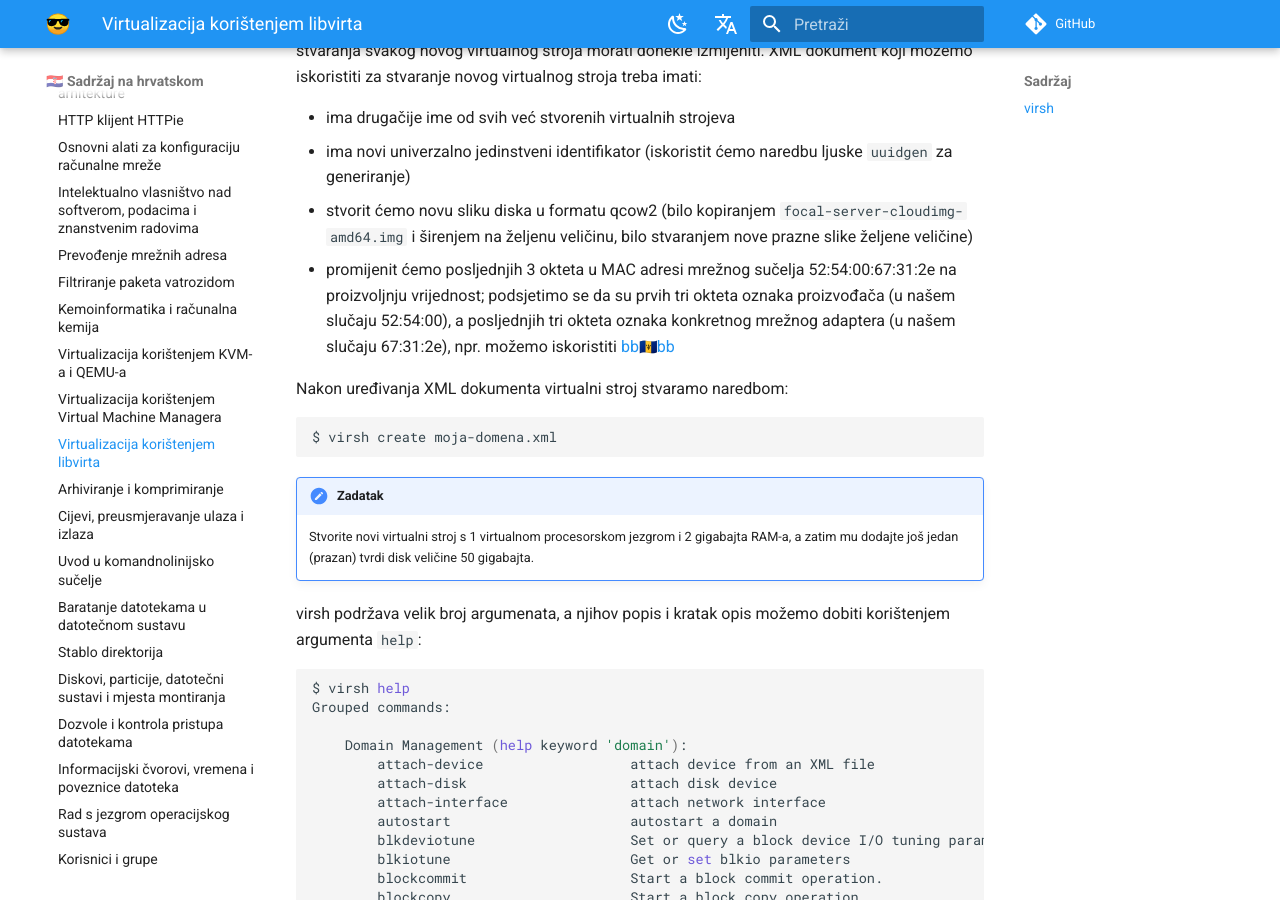
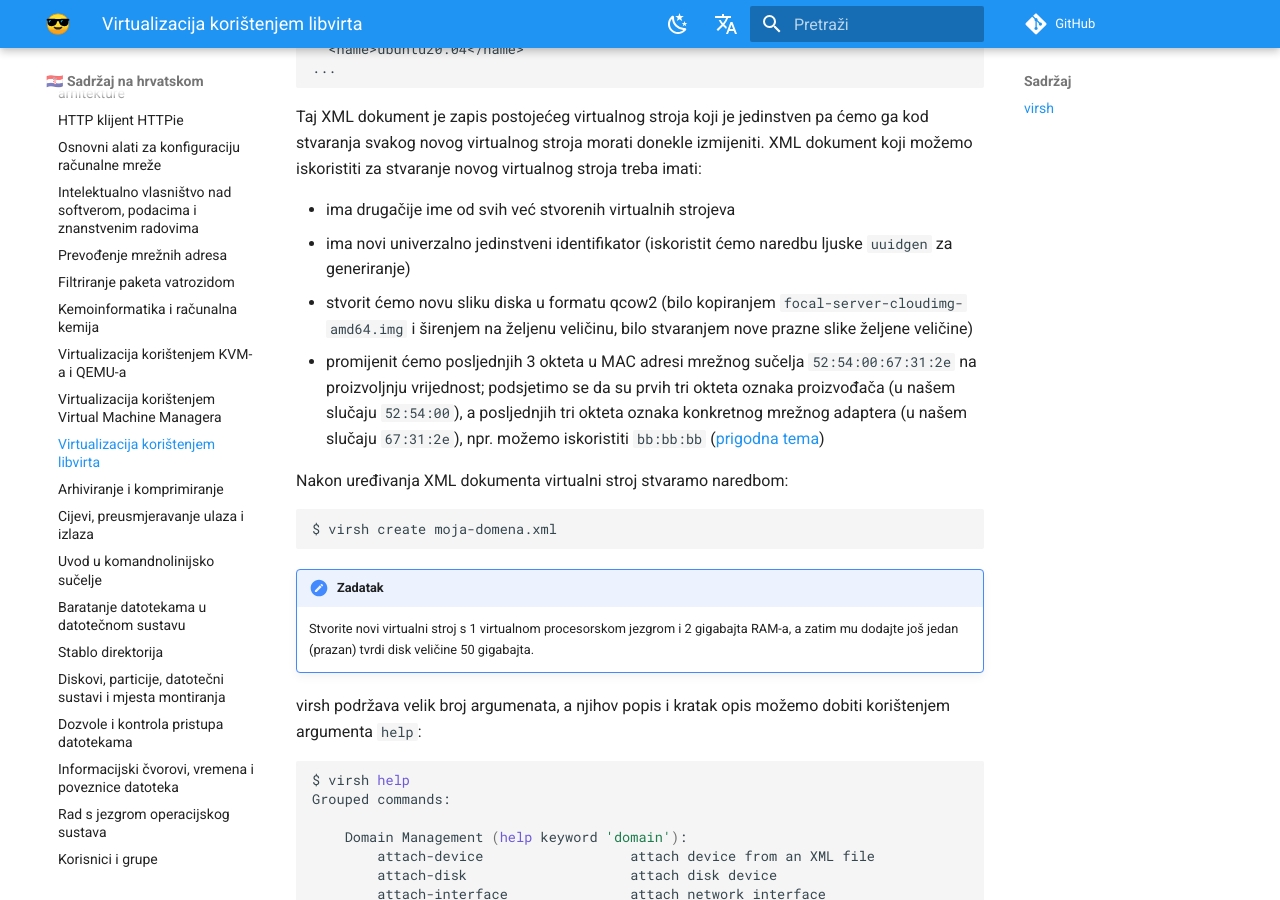
Before and after one commit to gaseri/website, an MkDocs documentation site: the page built from docs/hr/nastava/materijali/libvirt-virtualizacija.md, in a window 1280 px wide and 900 px high, scrolled down 5291 px. Built offline with MkDocs 1.6.1 and Material for MkDocs 9.7.7, drawn with Linux system fonts in a browser that asks for light colours; emoji names are drawn with the system emoji font; comment, search, counter and statistics services are not loaded; some of the changed text lies outside the part shown.

Commit message:
Fixed typos in recent commits

`````diff
--- a/docs/hr/nastava/materijali/libvirt-virtualizacija.md
+++ b/docs/hr/nastava/materijali/libvirt-virtualizacija.md
@@ -183,7 +183,7 @@ Uočimo:
             <target dev="vda" bus="virtio"/>
             <address type="pci" domain="0x0000" bus="0x04" slot="0x00" function="0x0"/>
         </disk>
-        ````
+        ```
 
     - mrežno sučelje kod kojeg je navedena MAC (hardverska, fizička) adresa:
 
@@ -253,7 +253,7 @@ Taj XML dokument je zapis postojećeg virtualnog stroja koji je jedinstven pa ć
 - ima drugačije ime od svih već stvorenih virtualnih strojeva
 - ima novi univerzalno jedinstveni identifikator (iskoristit ćemo naredbu ljuske `uuidgen` za generiranje)
 - stvorit ćemo novu sliku diska u formatu qcow2 (bilo kopiranjem `focal-server-cloudimg-amd64.img` i širenjem na željenu veličinu, bilo stvaranjem nove prazne slike željene veličine)
-- promijenit ćemo posljednjih 3 okteta u MAC adresi mrežnog sučelja 52:54:00:67:31:2e na proizvoljnju vrijednost; podsjetimo se da su prvih tri okteta oznaka proizvođača (u našem slučaju 52:54:00), a posljednjih tri okteta oznaka konkretnog mrežnog adaptera (u našem slučaju 67:31:2e), npr. možemo iskoristiti [bb:bb:bb](https://youtu.be/vy1w3j_mUfs)
+- promijenit ćemo posljednjih 3 okteta u MAC adresi mrežnog sučelja `52:54:00:67:31:2e` na proizvoljnju vrijednost; podsjetimo se da su prvih tri okteta oznaka proizvođača (u našem slučaju `52:54:00`), a posljednjih tri okteta oznaka konkretnog mrežnog adaptera (u našem slučaju `67:31:2e`), npr. možemo iskoristiti `bb:bb:bb` ([prigodna tema](https://youtu.be/vy1w3j_mUfs))
 
 Nakon uređivanja XML dokumenta virtualni stroj stvaramo naredbom:
 
`````
Also changed, not shown: docs/hr/nastava/materijali/docker-compose-kompozicije-kontejnera.md (+1 -1 lines), docs/hr/nastava/materijali/redis-predmemorija.md (+2 -0 lines).
